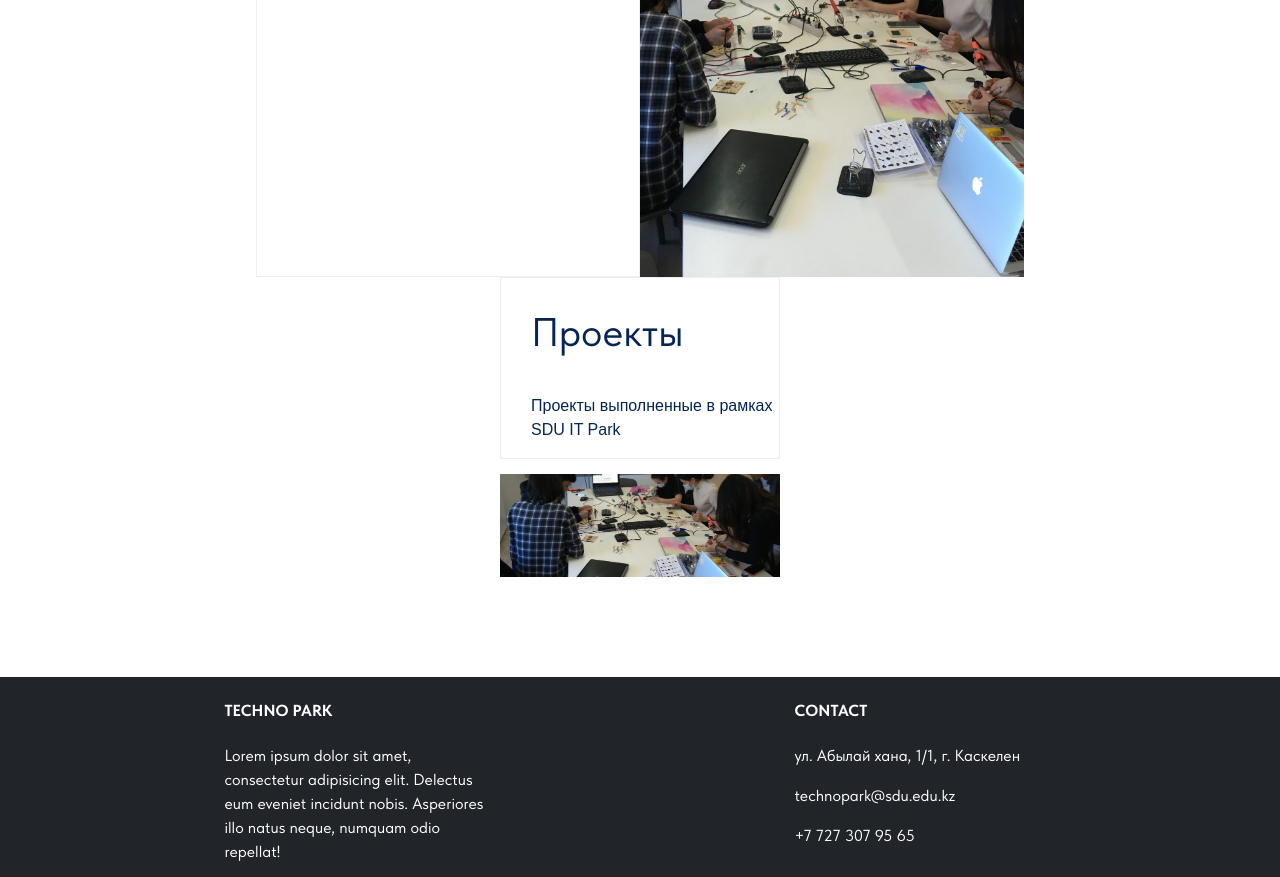
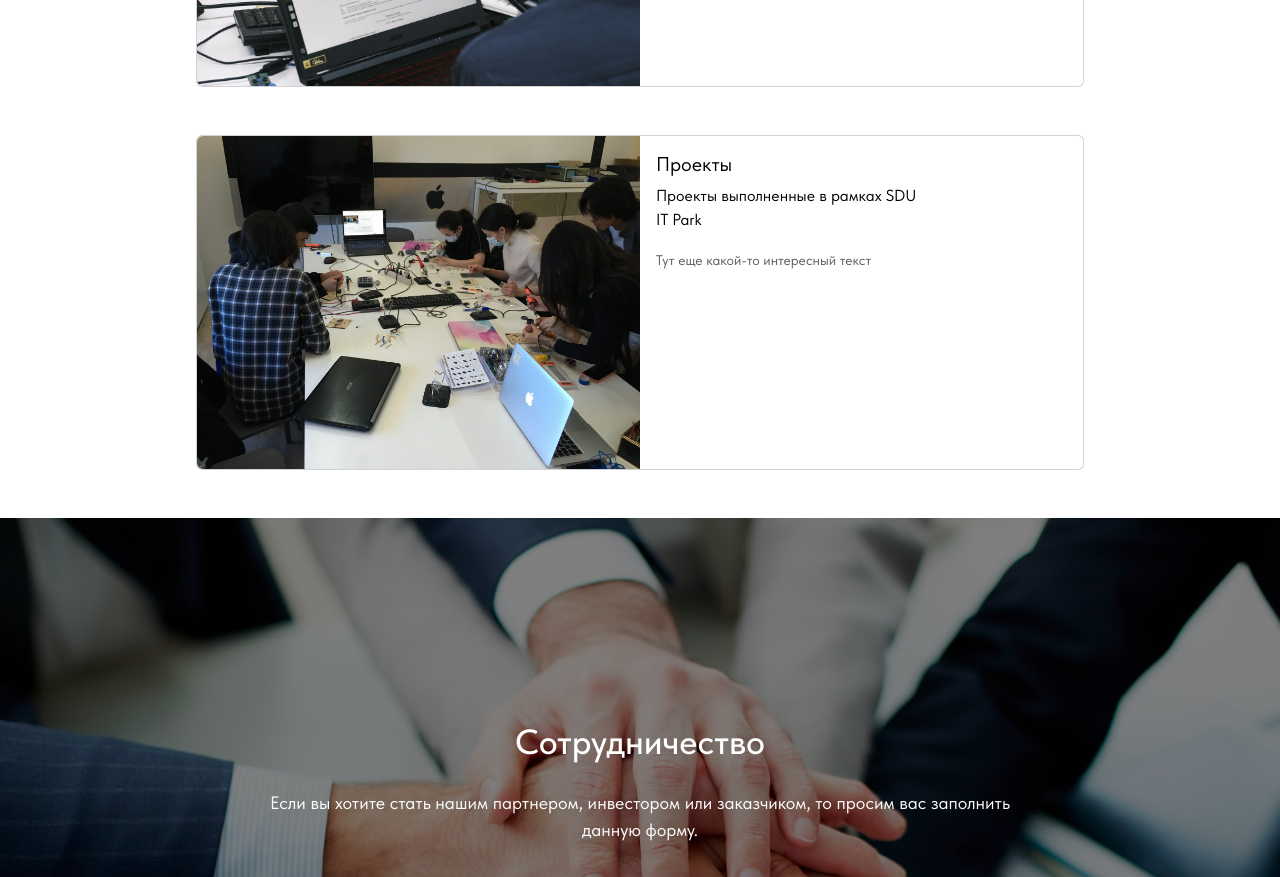
Before and after one commit to Dulatbay/techno-park-site, a React (Vite) app: page / in a window 1280 px wide. Shown: the part 1120-1997 px from the top of the page. Built offline with nearby package versions, Linux system fonts and the light colour scheme.

Commit message:
change merge bugs

```diff
--- a/src/Components/Corporation/Corporation.css
+++ b/src/Components/Corporation/Corporation.module.css
@@ -1,6 +1,6 @@
-/* Corporation Top */
+/* Corporation.module.css */
 
-.footer-top {
+.footerTop {
     position: relative;
     width: 100%;
     height: 100vh;
@@ -15,7 +15,7 @@
     z-index: 0;
 }
 
-.footer-top::before {
+.footerTop::before {
     content: "";
     position: absolute;
     top: 0;
@@ -25,54 +25,55 @@
     background-color: rgba(0, 0, 0, 0.5);
 }
 
-.footer-top-content{
+.footerTopContent {
     text-align: center;
-
     z-index: 1;
     display: flex;
     flex-direction: column;
     justify-content: space-around;
     align-items: center;
     gap: 18px;
-
     max-width: 750px;
 }
 
-.footer-top-content p{
+.footerTopContent p {
     font-size: 18px;
+    color: white;
 }
-.footer-top-content h1{
+
+.footerTopContent h1 {
+    color: white;
     font-size: 35px;
     font-weight: 600;
 }
 
-.footer-top-input{
+.footerTopInput {
     display: flex;
     flex-direction: column;
     justify-content: stretch;
     gap: 15px;
     width: 560px;
 }
+
 @media (max-width: 600px) {
-    .footer-top-input{
+    .footerTopInput {
         width: 400px;
     }
 }
 
 @media (max-width: 400px) {
-    .footer-top-input{
+    .footerTopInput {
         width: 270px;
     }
 }
 
 @media (max-width: 300px) {
-    .footer-top-input{
+    .footerTopInput {
         width: 270px;
     }
 }
 
-
-.btn-primary{
+.btnPrimary {
     --bs-btn-bg: #052555FF !important;
     --bs-btn-border-color: #052555FF !important;
 }
--- a/src/Components/Corporation/Corporation.tsx
+++ b/src/Components/Corporation/Corporation.tsx
@@ -1,24 +1,26 @@
-import './Corporation.css'
+import styles from './Corporation.module.css';
 import Form from 'react-bootstrap/Form';
-import {Button} from "react-bootstrap";
+import { Button } from 'react-bootstrap';
 
 const Corporation = () => {
-    // todo: исправить
     return (
-        <div className='footer-top'>
-            <div className={"footer-top-content"}>
+        <div className={styles.footerTop}>
+            <div className={styles.footerTopContent}>
                 <h1>Сотрудничество</h1>
-                <p>Если вы хотите стать нашим партнером, инвестором или заказчиком, то просим вас заполнить данную
-                    форму.</p>
-                <form className={"footer-top-input"}>
-                    <Form.Control type="email" placeholder="Почта" size={"lg"}/>
-                    <Form.Control type="phone" placeholder="+9 (999) 999 99 99" size={"lg"}/>
-                    <Form.Control type="text" placeholder="ФИО" size={"lg"}/>
-                    <Button variant="primary" size={"lg"}>Отправить</Button>
+                <p>
+                    Если вы хотите стать нашим партнером, инвестором или заказчиком, то просим вас заполнить данную форму.
+                </p>
+                <form className={styles.footerTopInput}>
+                    <Form.Control type="email" placeholder="Почта" size="lg" />
+                    <Form.Control type="phone" placeholder="+9 (999) 999 99 99" size="lg" />
+                    <Form.Control type="text" placeholder="ФИО" size="lg" />
+                    <Button variant="primary" size="lg">
+                        Отправить
+                    </Button>
                 </form>
             </div>
         </div>
-    )
-}
+    );
+};
 
 export default Corporation;
--- a/src/Pages/AboutITPark/AboutItPark.css
+++ b/src/Pages/AboutITPark/AboutItPark.module.css
@@ -1,49 +1,58 @@
+/* AboutItParkPage.module.css */
+
 .main {
     background: white;
     width: 100%;
-    /* height: 1110px; */
     display: flex;
     flex-direction: column;
     align-items: center;
     justify-content: space-around;
-    padding: 100px 0;
 }
-
-
 
 .course,
 .project {
-    width: 60%;
-    height: 435px;
+    width: 100%;
     display: flex;
     justify-content: center;
     align-items: center;
+    flex-wrap: wrap-reverse;
 }
 
-
-.text{
-    width: 50%;
+.text {
+    flex: 1;
     height: 100%;
     border: 1px solid #eee;
 }
 
-.text h1{
+.text h1 {
     color: rgba(5, 37, 85, 1);
     padding: 30px;
     font-weight: 500;
 }
-.text p{
+
+.text p {
     color: #052555;
     padding-left: 30px;
-    font-family: Arial,sans-serif;
+    font-family: Arial, sans-serif;
     font-weight: 200;
 }
 
-.projectImage, .courseImage {
-    width: 50%;
-    height: 100%;
+.projectImage,
+.courseImage {
+    height: 435px;
+    flex: 1;
+    width: 100%;
     background-image: url(/public/image/mainProject.jpg);
     background-position: center;
     background-size: cover;
     background-repeat: no-repeat;
 }
+
+.list {
+    padding: 5vw 0;
+    display: flex;
+    flex-direction: column;
+    align-items: center;
+    gap: 5vw;
+    width: 1300px;
+}
--- a/src/pages/ProjectsPage/ProjectsPage.css
+++ b/src/Pages/ProjectsPage/ProjectsPage.module.css
@@ -1,27 +1,26 @@
-.projects-page main {
+/* ProjectsPage.module.css */
+
+.projectsPage {
     width: 100%;
     background: #fff;
     padding: 135px 0;
 }
 
-.projects-page main .content {
+.projectsPageContent {
     display: flex;
     align-items: center;
     justify-content: center;
     flex-direction: column;
-
     font-size: 42px;
     font-weight: 600;
     gap: 50px;
 }
 
-
-.projects-page main .content-title {
+.projectsPageContentTitle {
     color: #000;
 }
 
-
-.projects-page main .project-list {
+.projectList {
     display: flex;
     gap: 50px;
 }
--- a/src/pages/AboutITPark/AboutITParkPage.tsx
+++ b/src/pages/AboutITPark/AboutITParkPage.tsx
@@ -1,5 +1,25 @@
-import './AboutItPark.css'
+import Footer from "../../components/Corporation/Corporation.tsx";
 import {HeaderImage} from "../../components/HeaderImage/HeaderImage.tsx";
+import Corporation from "../../components/Corporation/Corporation.tsx";
+
+
+const getSection = (imageUrl : string,  title : string, description : string) => {
+    return (<div className="card w-75 m-auto">
+        <div className="row g-0">
+            <div className="col-md-6">
+                <img src={imageUrl} className="img-fluid rounded-start" alt="..."/>
+            </div>
+            <div className="col-md-4">
+                <div className="card-body">
+                    <h5 className="card-title text-black">{title}</h5>
+                    <p className="card-text text-black">{description}</p>
+                    <p className="card-text"><small className="text-muted">Тут еще какой-то интересный текст</small>
+                    </p>
+                </div>
+            </div>
+        </div>
+    </div>);
+}
 
 export const AboutITParkPage = () => {
     console.log("created AboutITParkPage")
@@ -7,28 +27,21 @@ export const AboutITParkPage = () => {
     const title = "SDU IT Park"
     const description = "SDU IT Park - товарищество с ограниченной ответственностью, единственным учредителем которого является университет СДУ.";
     return (
-        <>
+        <div>
             <HeaderImage imageUrl={imageUrl}
                          title={title}
                          description={description}
             />
-
-            <div className='main' id={'main'}>
-                <div className='course'>
-                    <div className='text'>
-                        <h1>Курсы</h1>
-                        <p>Курсы от SDU IT Park</p>
-                    </div>
-                    <div className='courseImage'></div>
-                </div>
-                <div className='project'>
-                    <div className='text'>
-                        <h1>Проекты</h1>
-                        <p>Проекты выполненные в рамках SDU IT Park</p>
-                    </div>
-                    <div className='projectImage'></div>
-                </div>
-            </div>
-        </>
+            <main className={"bg-white p-5 d-flex flex-column justify-content-center align-items-center gap-5"}>
+                {
+                    getSection("/public/image/mainCourse.jpg", "Курсы", "Курсы от SDU IT Park")
+                }
+                {
+                    getSection("/public/image/mainProject.jpg", "Проекты", "Проекты выполненные в рамках SDU IT Park")
+                }
+            </main>
+            <Corporation />
+            <Footer/>
+        </div>
     )
-};
+}
--- a/src/pages/AboutITPark/AboutItPark.css
+++ /dev/null
@@ -1,49 +0,0 @@
-.main {
-    background: white;
-    width: 100%;
-    /* height: 1110px; */
-    display: flex;
-    flex-direction: column;
-    align-items: center;
-    justify-content: space-around;
-    padding: 100px 0;
-}
-
-
-
-.course,
-.project {
-    width: 60%;
-    height: 435px;
-    display: flex;
-    justify-content: center;
-    align-items: center;
-}
-
-
-.text{
-    width: 50%;
-    height: 100%;
-    border: 1px solid #eee;
-}
-
-.text h1{
-    color: rgba(5, 37, 85, 1);
-    padding: 30px;
-    font-weight: 500;
-}
-.text p{
-    color: #052555;
-    padding-left: 30px;
-    font-family: Arial,sans-serif;
-    font-weight: 200;
-}
-
-.projectImage, .courseImage {
-    width: 50%;
-    height: 100%;
-    background-image: url(/public/image/mainProject.jpg);
-    background-position: center;
-    background-size: cover;
-    background-repeat: no-repeat;
-}
--- a/src/pages/ProjectsPage/ProjectsPage.tsx
+++ b/src/pages/ProjectsPage/ProjectsPage.tsx
@@ -1,27 +1,24 @@
-import {HeaderImage} from "../../components/HeaderImage/HeaderImage.tsx";
-import './ProjectsPage.css'
-import {Project} from "../../components/Project/Project.tsx";
+import { HeaderImage } from '../../components/HeaderImage/HeaderImage.tsx';
+import { Project } from '../../components/Project/Project.tsx';
+import styles from './ProjectsPage.module.css';
 
 
+const imageUrl = 'public/image/projects-page-header.jpg';
+const title = 'Проекты';
+const description = 'Коммерческие проекты заказанные у SDU IT Park.';
+
 export const ProjectsPage = () => {
-    console.log("created ProjectsPage")
-    const imageUrl = 'public/image/projects-page-header.jpg'
-    const title = "Проекты"
-    const description = "Коммерческие проекты заказанные у SDU IT Park.";
+    console.log('created ProjectsPage');
 
     return (
-        <div className={"projects-page"}>
-            <HeaderImage
-                imageUrl={imageUrl}
-                title={title}
-                description={description}
-            />
-            <main id={'main'}>
-                <div className="content">
-                    <div className="content-title">Текущие проекты</div>
-                    <div className="project-list">
-                        <Project/>
-                        <Project/>
+        <div className={styles.projectsPage}>
+            <HeaderImage imageUrl={imageUrl} title={title} description={description} />
+            <main id="main">
+                <div className={styles.projectsPageContent}>
+                    <div className={styles.projectsPageContentTitle}>Текущие проекты</div>
+                    <div className={styles.projectList}>
+                        <Project />
+                        <Project />
                     </div>
                 </div>
             </main>
```
